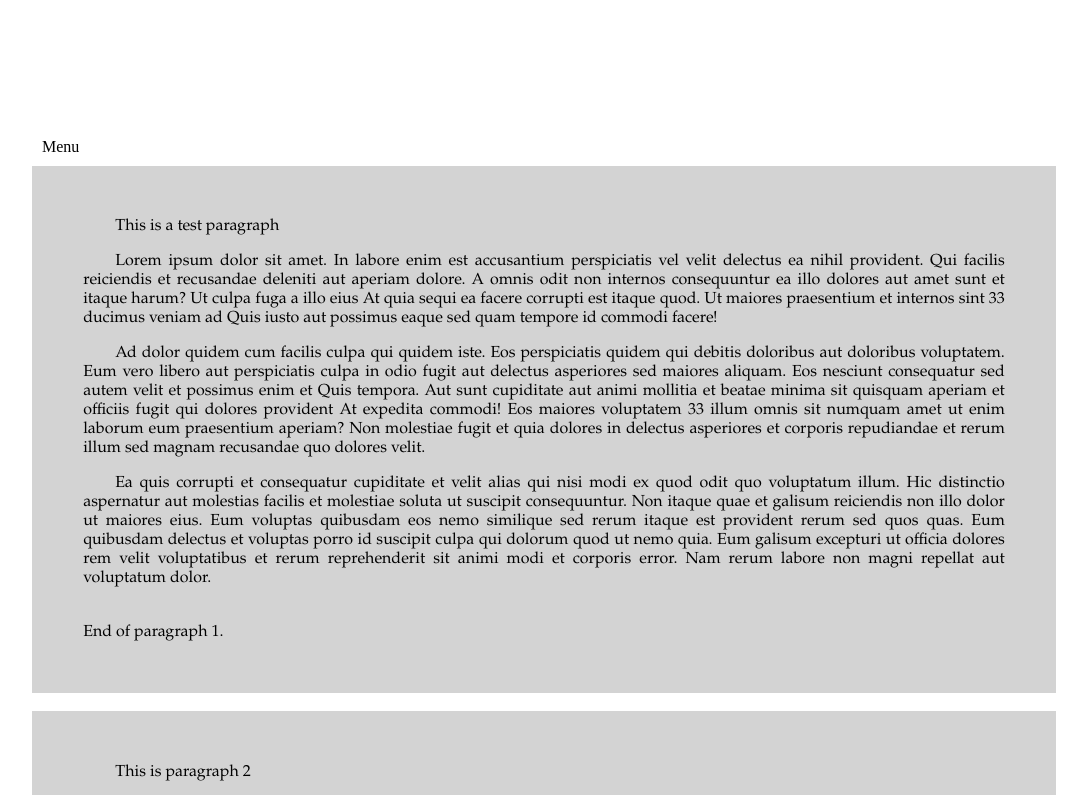
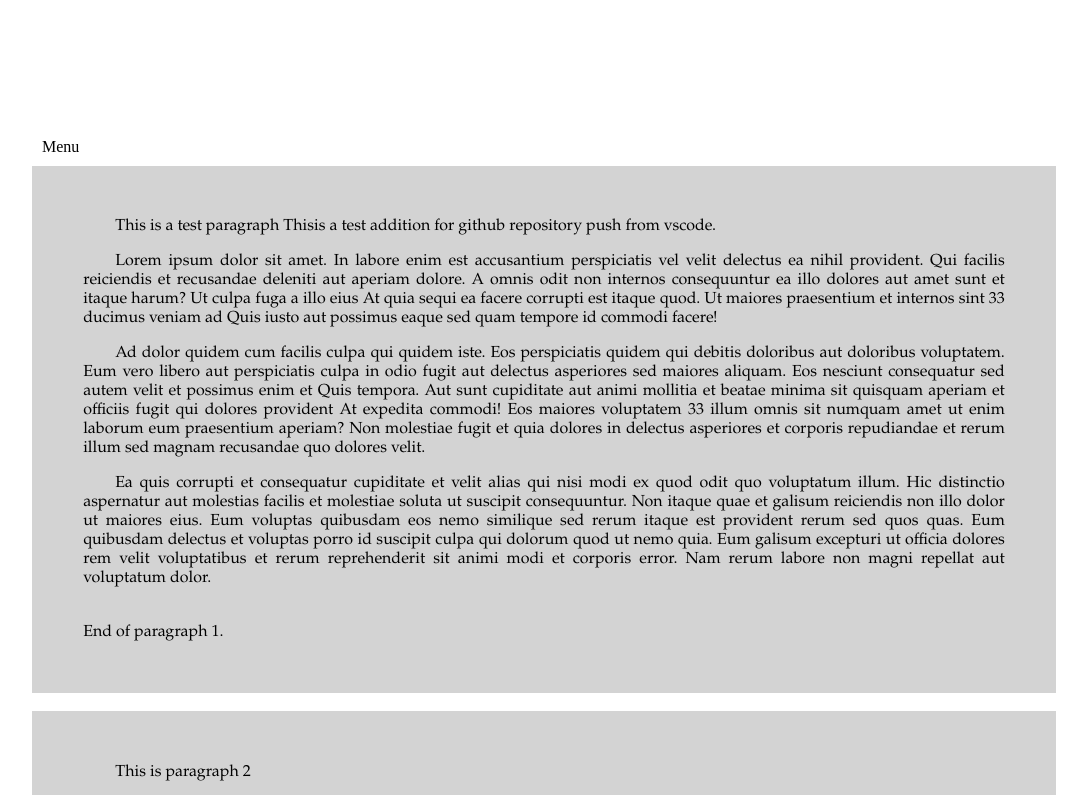
Before and after one commit to AlexanderBReid/Library, a plain HTML site: page index.html in a window 1280 px wide. Shown: the top 795 px of the page, without its empty margins (96-1183 px from the left). Drawn offline with Linux system fonts and the light colour scheme.

Commit message:
This is jsut a second test

```diff
--- a/index.html
+++ b/index.html
@@ -85,7 +85,7 @@
         </script>
 
         <div class = "journal-entry" id = "section1">
-            This is a test paragraph<br>
+            This is a test paragraph Thisis a test addition for github repository push from vscode.<br>
             <p>
             Lorem ipsum dolor sit amet. In labore enim est accusantium perspiciatis vel velit delectus ea nihil provident. Qui facilis reiciendis et recusandae deleniti aut aperiam dolore. A omnis odit non internos consequuntur ea illo dolores aut amet sunt et itaque harum? Ut culpa fuga a illo eius At quia sequi ea facere corrupti est itaque quod. Ut maiores praesentium et internos sint 33 ducimus veniam ad Quis iusto aut possimus eaque sed quam tempore id commodi facere!
             </p><p>
```
